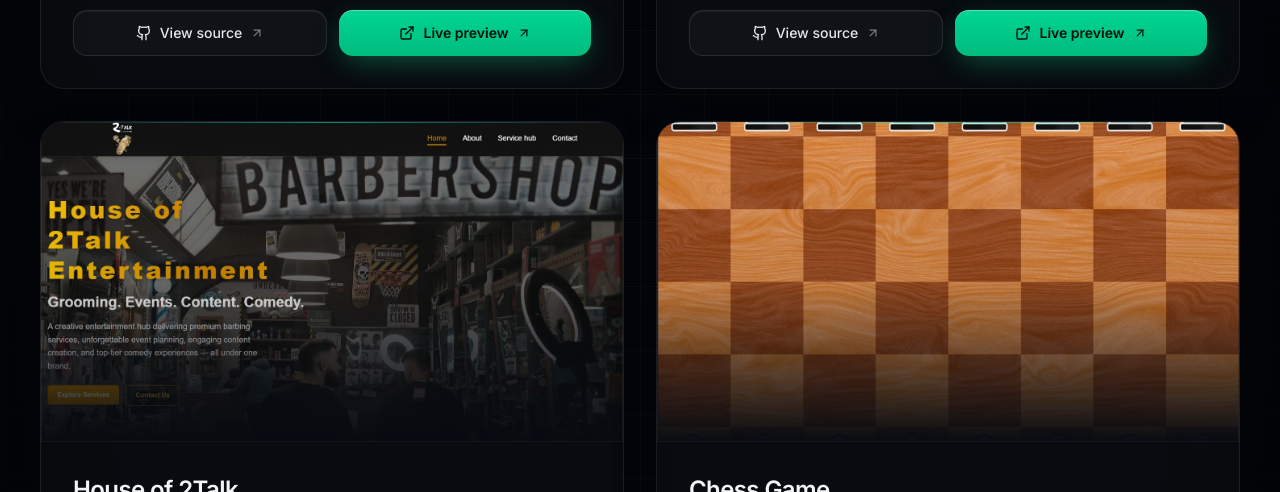
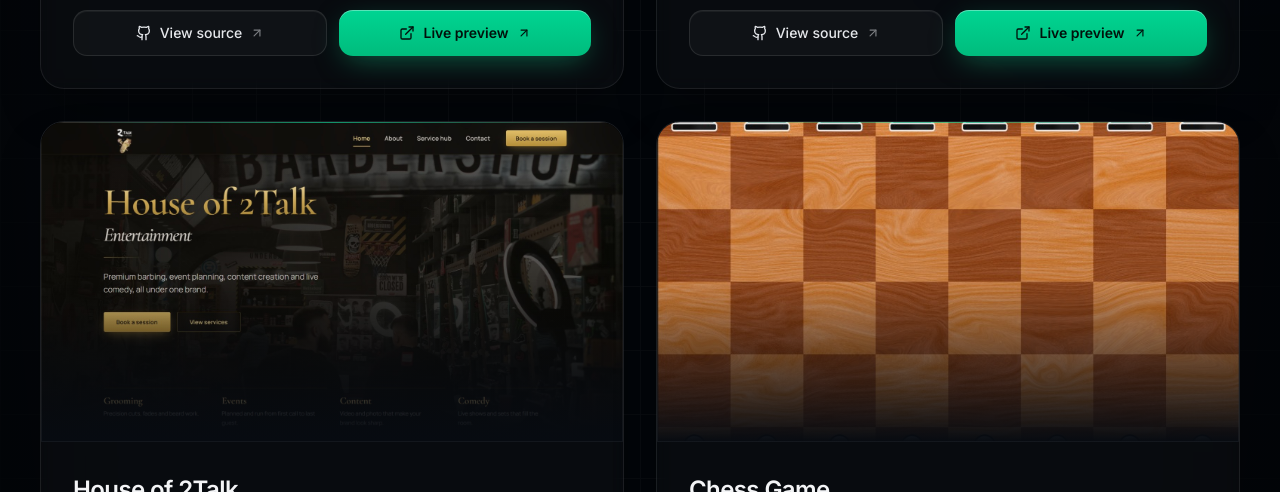
Before and after one commit to King-web-cell-05/kingsleydada-portfolio, a Next.js app: page / in a window 1280 px wide. Shown: the part 5780-6272 px from the top of the page. Built offline with nearby package versions, Linux system fonts and the light colour scheme; a web font is replaced by a local one.

Commit message:
Refactor code structure for improved readability and maintainability

```diff
--- a/components/projects.tsx
+++ b/components/projects.tsx
@@ -111,7 +111,7 @@
       "Responsive Design",
       "UI/UX",
     ],
-    image: "/2talk-pic.jpeg",
+    image: "/barbing-web.jpeg",
     link: "https://github.com/King-web-cell-05/2talk",
     live: "https://house-of-2talk-entertainment.vercel.app",
   },
```
Also changed, not shown: public/2talk-pic.jpeg (deleted), public/barbing-web.jpeg (added).
